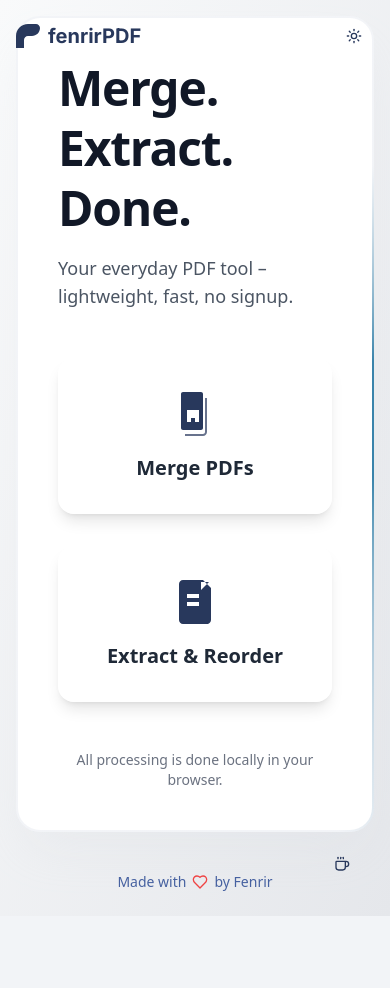
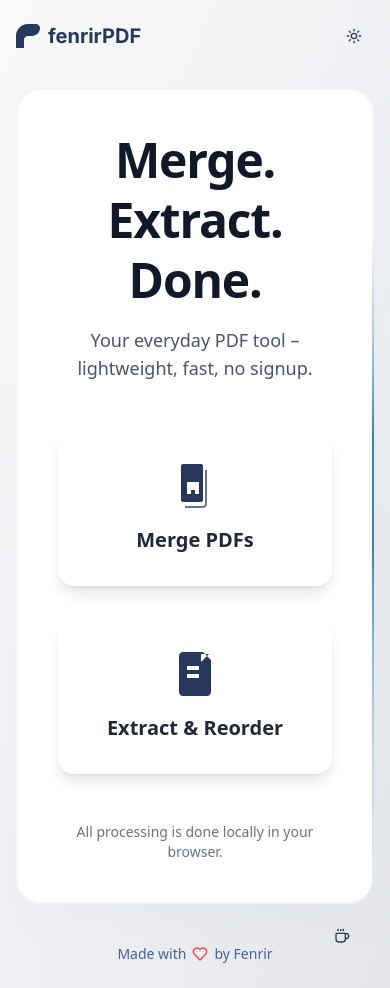
Before and after one commit to ankitxrishav/FenrirPDF, a Next.js app: page / in a window 390 px wide. Before the commit the page ends 916 px from the top, so only its background shows below. Built offline with nearby package versions, Linux system fonts and the light colour scheme.

Commit message:
fix mobile responsiveness and layout overlap

```diff
--- a/src/app/page.tsx
+++ b/src/app/page.tsx
@@ -23,7 +23,7 @@ export default function Home() {
       <main className="flex-1 flex items-center justify-center p-4">
         <div className="w-full max-w-4xl mx-auto bg-white/30 dark:bg-black/20 backdrop-blur-2xl rounded-3xl shadow-2xl shadow-gray-300/20 dark:shadow-black/20 overflow-hidden animated-border">
             <div className="p-10 md:p-16">
-                <div className="mb-12 text-left">
+                <div className="mb-12 text-center md:text-left">
                   <h1 className="text-5xl md:text-6xl font-bold text-gray-900 dark:text-white leading-tight tracking-tight">
                     Merge. Extract. Done.
                   </h1>
--- a/src/components/Header.tsx
+++ b/src/components/Header.tsx
@@ -10,7 +10,7 @@ const FenrirLogo = () => (
 
 export function Header() {
   return (
-    <header className="w-full p-4 absolute top-0 left-0 z-10">
+    <header className="w-full p-4">
       <div className="container mx-auto flex justify-between items-center">
         <Link
           href="/"
```
